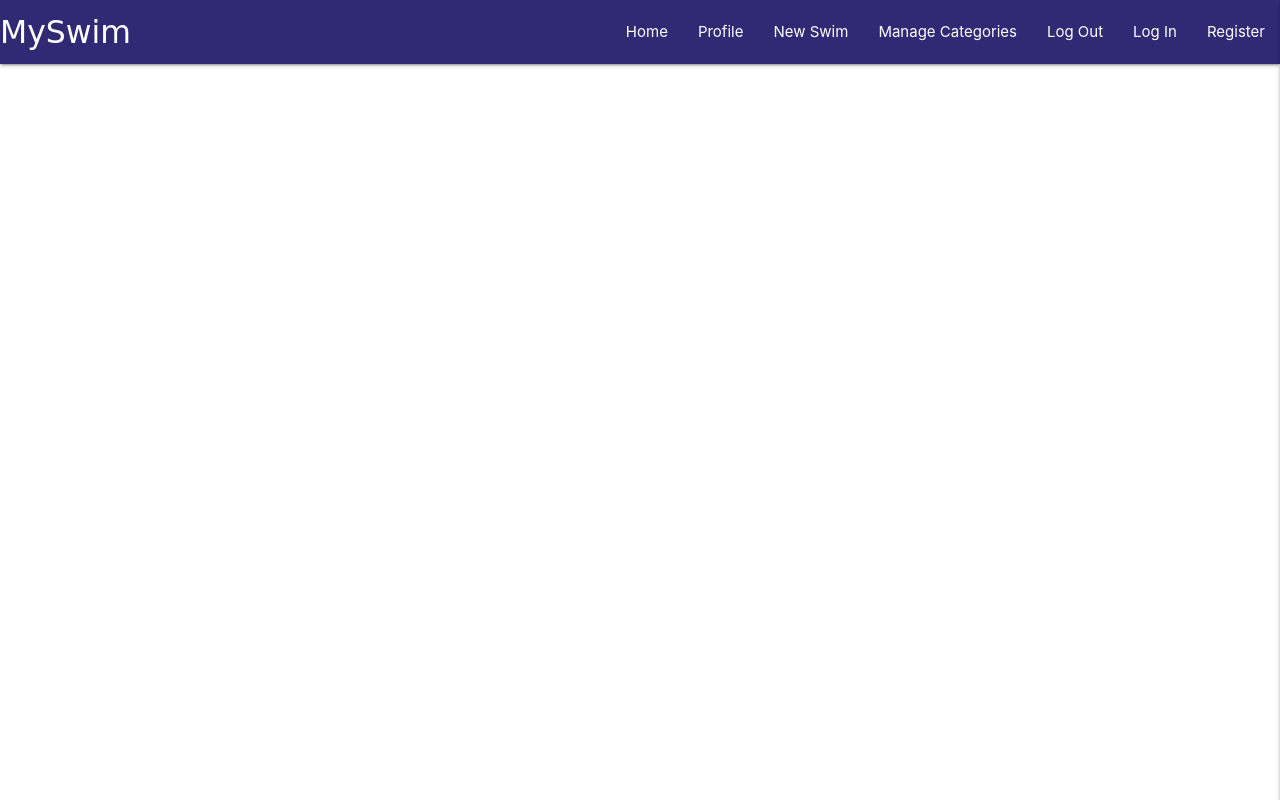
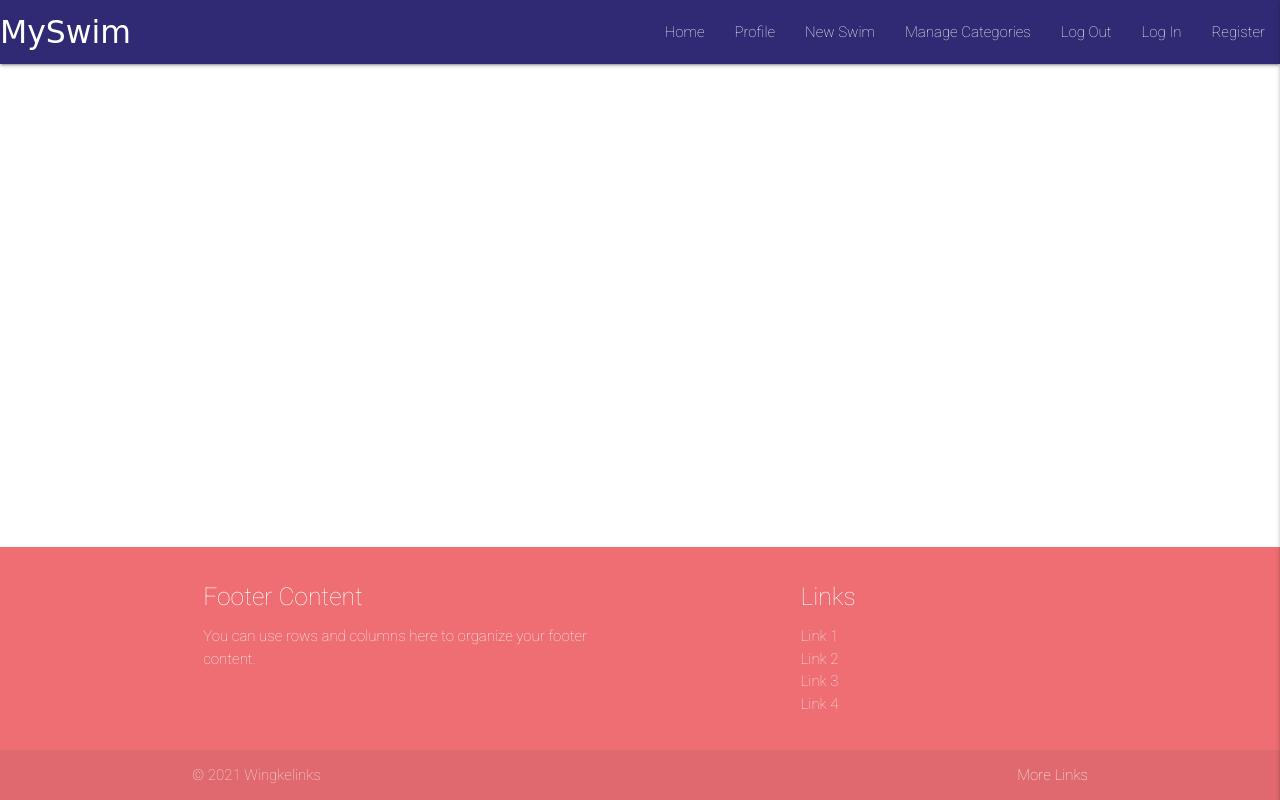
Before and after one commit to Wingkelinks/myswim_MSP3, a Flask app: page / in a window 1280 px wide. Run offline with Flask 2, Linux system fonts and the light colour scheme; data that the repository does not hold is empty; some libraries are stand-ins or nearby versions; some web fonts are replaced.

Commit message:
Add Register template & Footer template

```diff
--- a/app.py
+++ b/app.py
@@ -3,6 +3,7 @@ from flask import (
     Flask, flash, render_template,
     redirect, request,  session, url_for)
 from flask_pymongo import PyMongo
+from werkzeug.security import generate_password_hash, check_password_hash
 from bson.objectid import ObjectId
 if os.path.exists("env.py"):
     import env
@@ -24,6 +25,11 @@ def get_sets():
     return render_template("sets.html", sets=sets)
 
 
+@app.route("/register", methods=["GET", "POST"])
+def register():
+    return render_template("register.html")
+
+
 if __name__ == "__main__":
     app.run(host=os.environ.get("IP"),
     port=int(os.environ.get("PORT")),
--- a/static/css/style.css
+++ b/static/css/style.css
@@ -1,4 +1,15 @@
 /* UTILITY CLASSES */
+
+body {
+    font-family: 'Roboto', sans-serif;
+    display: flex;
+    min-height: 100vh;
+    flex-direction: column;
+  }
+
+  main {
+    flex: 1 0 auto;
+  }
 
 /* Background Colors */
 
@@ -50,3 +61,5 @@
 .tourney-text{
     font-family: 'Tourney', cursive;
 }
+
+/* FOOTER */
--- a/templates/base.html
+++ b/templates/base.html
@@ -18,6 +18,8 @@
 			referrerpolicy="no-referrer"
 			type="text/css"
 		/>
+		<link href="https://fonts.googleapis.com/icon?family=Material+Icons"
+      		rel="stylesheet" type="text/css">
 		<link
 			rel="stylesheet"
 			href="https://cdnjs.cloudflare.com/ajax/libs/materialize/1.0.0/css/materialize.min.css"
@@ -28,7 +30,8 @@
 			href="{{ url_for('static', filename='css/style.css')}}"
 			type="text/css"
 		/>
-		{% block styles %} {% endblock %}
+		{% block styles %}
+		{% endblock %}
 
 		<title>MySwim</title>
 	</head>
@@ -42,30 +45,61 @@
 						><i class="fas fa-bars"></i
 					></a>
 					<ul class="right hide-on-med-and-down">
-						<li><a href="{{ url_for('get_sets')}}">Home</a></li>
+						<li><a href="{{ url_for('get_sets') }}">Home</a></li>
 						<li><a href="#">Profile</a></li>
 						<li><a href="#">New Swim</a></li>
 						<li><a href="#">Manage Categories</a></li>
 						<li><a href="#">Log Out</a></li>
 						<li><a href="#">Log In</a></li>
-						<li><a href="#">Register</a></li>
+						<li><a href="{{ url_for('register') }}">Register</a></li>
 					</ul>
 				</div>
 			</nav>
 			<!-- Mobile Navigation -->
 			<ul class="sidenav" id="mobile-demo">
 				<li><h4 class="center-align tourney-text">MySwim</h4></li>
-				<li><a href="{{ url_for('get_sets')}}">Home</a></li>
+				<li><a href="{{ url_for('get_sets') }}">Home</a></li>
 				<li><a href="#">Profile</a></li>
 				<li><a href="#">New Swim</a></li>
 				<li><a href="#">Manage Categories</a></li>
 				<li><a href="#">Log Out</a></li>
 				<li><a href="#">Log In</a></li>
-				<li><a href="#">Register</a></li>
+				<li><a href="{{ url_for('register') }}">Register</a></li>
 			</ul>
 		</header>
 
-		{% block content %} {% endblock %}
+		<main>
+			{% block content %}
+			{% endblock %}
+		</main>
+
+		<!-- Footer -->
+
+		<footer class="page-footer">
+			<div class="container">
+			  <div class="row">
+				<div class="col l6 s12">
+				  <h5 class="white-text">Footer Content</h5>
+				  <p class="grey-text text-lighten-4">You can use rows and columns here to organize your footer content.</p>
+				</div>
+				<div class="col l4 offset-l2 s12">
+				  <h5 class="white-text">Links</h5>
+				  <ul>
+					<li><a class="grey-text text-lighten-3" href="#!">Link 1</a></li>
+					<li><a class="grey-text text-lighten-3" href="#!">Link 2</a></li>
+					<li><a class="grey-text text-lighten-3" href="#!">Link 3</a></li>
+					<li><a class="grey-text text-lighten-3" href="#!">Link 4</a></li>
+				  </ul>
+				</div>
+			  </div>
+			</div>
+			<div class="footer-copyright">
+			  <div class="container">
+			  © 2021 Wingkelinks
+			  <a class="grey-text text-lighten-4 right" href="#!">More Links</a>
+			  </div>
+			</div>
+		  </footer>
 
 		<!-- JQuery -->
 		<script
@@ -77,6 +111,8 @@
 		<!-- JavaScript -->
 		<script src="https://cdnjs.cloudflare.com/ajax/libs/materialize/1.0.0/js/materialize.min.js"></script>
 		<script src="{{ url_for('static', filename='js/script.js') }}"></script>
-		{% block scripts %} {% endblock %}
+
+		{% block scripts %}
+		{% endblock %}
 	</body>
 </html>
--- a/templates/sets.html
+++ b/templates/sets.html
@@ -1,7 +1,5 @@
 {% extends "base.html" %}
 {% block content %}
-
-
 
 		{% for set in sets %}
 			{{ set.set_name }}<br />
```
Also changed, not shown: templates/register.html (added, +37 -0 lines).
